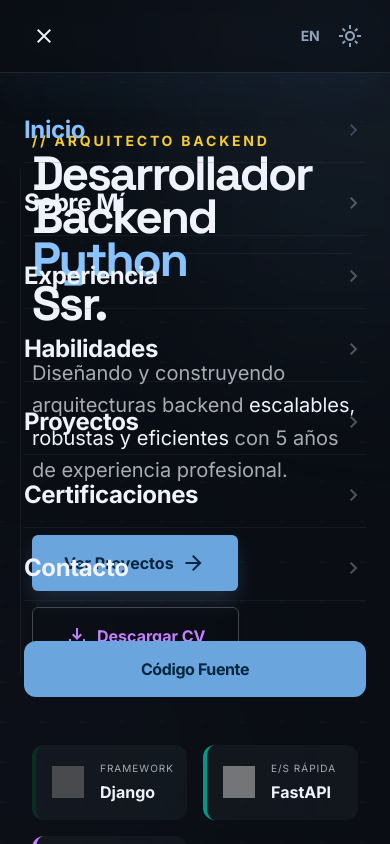
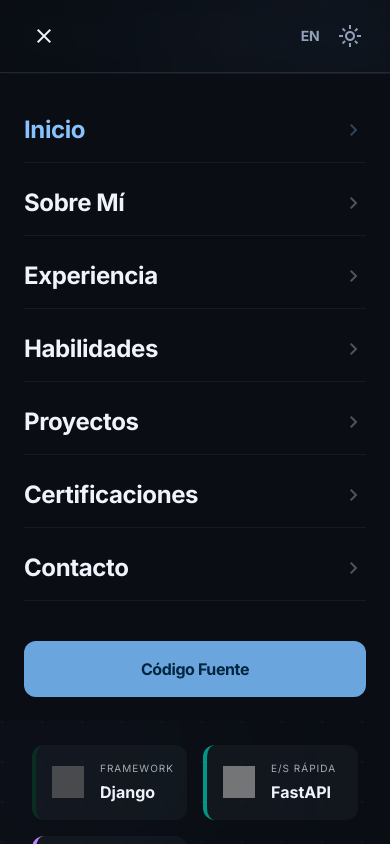
Before and after one commit to huacre1997/resume-v1, a React (Vite) app: page / in a window 390 px wide. Both pictures are taken after a click on the button "menu". Shown: the top 844 px of the page. Built offline with nearby package versions, Linux system fonts and the light colour scheme; grey boxes are pictures that could not be loaded.

Commit message:
fix: implement up-to-down slide animation for mobile menu

```diff
--- a/src/components/Navigation.tsx
+++ b/src/components/Navigation.tsx
@@ -1,4 +1,5 @@
 import React from 'react';
+import { motion, AnimatePresence } from 'motion/react';
 import { useLanguage } from '../contexts/LanguageContext';
 import { useTheme } from '../contexts/ThemeContext';
 
@@ -99,9 +100,16 @@ export const Navigation: React.FC = () => {
       </div>
 
       {/* Mobile Menu Overlay */}
+      <AnimatePresence>
         {isMenuOpen && (
-        <div className="fixed inset-0 top-[73.5px] bg-surface-dim/100 backdrop-blur-3xl z-40 md:hidden animate-in fade-in slide-in-from-top duration-300">
-          <div className="flex flex-col p-6 gap-2">
+          <motion.div
+            initial={{ opacity: 0, y: -50 }}
+            animate={{ opacity: 1, y: 0 }}
+            exit={{ opacity: 0, y: -50 }}
+            transition={{ duration: 0.3, ease: "easeInOut" }}
+            className="fixed inset-0 top-[73.5px] bg-background z-40 md:hidden overscroll-none"
+          >
+            <div className="flex flex-col p-6 gap-2 bg-background">
               {navLinks.map((link) => (
                 <a
                   key={link.id}
@@ -120,8 +128,9 @@ export const Navigation: React.FC = () => {
                 </button>
               </div>
             </div>
-        </div>
+          </motion.div>
         )}
+      </AnimatePresence>
     </nav>
   );
 };
```
Lines whose indentation alone changed are shown as unchanged.
